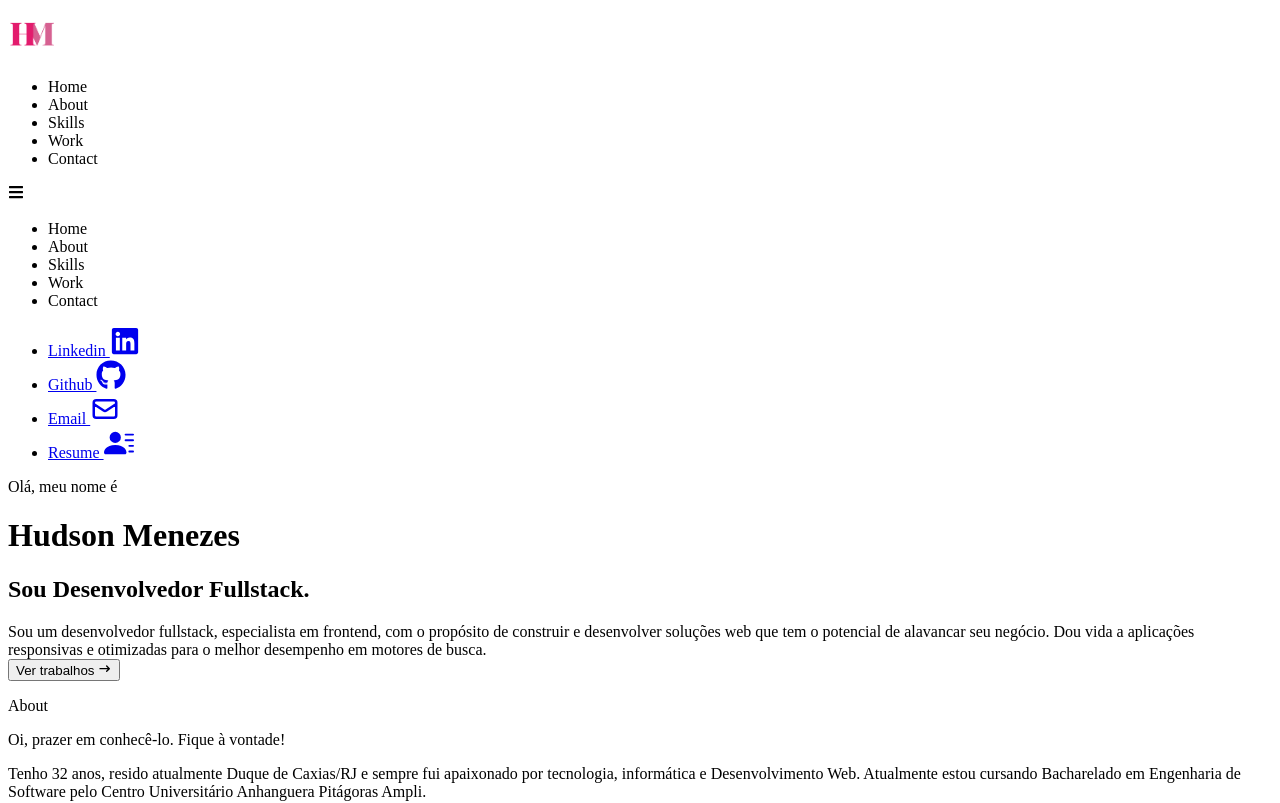
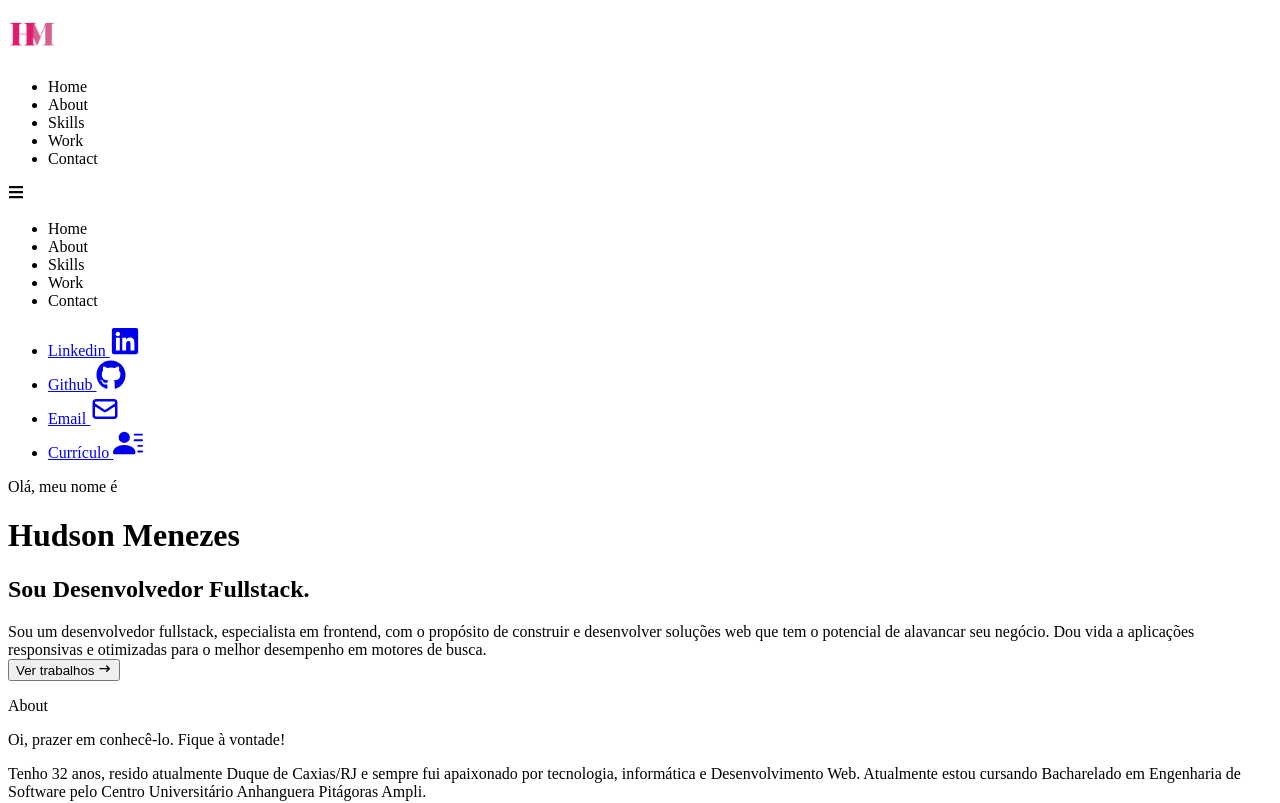
Before and after one commit to HudsonMenezes/reactjs-portfolio, a React (Vite) app: page / in a window 1280 px wide. Shown: the top 803 px of the page. Built offline with nearby package versions, Linux system fonts and the light colour scheme; the HTML template or start-up script is replaced by a standard one.

Commit message:
resume added

```diff
--- a/src/components/Navbar.jsx
+++ b/src/components/Navbar.jsx
@@ -119,10 +119,11 @@ export const Navbar = () => {
           </li>
           <li className="w-[160px] h-[60px] flex justify-between items-center ml-[-100px] hover:ml-[-10px] duration-300 bg-[#565f69]">
             <a
-              href="/"
+              href="https://drive.google.com/file/d/1NtNnUVb_NptENP_Bsn9i2jKzpQtA31fs/view?usp=share_link"
+              target="_blank"
               className="flex justify-between items-center w-full text-gray-300"
             >
-              Resume <BsFillPersonLinesFill size={30} />
+              Currículo <BsFillPersonLinesFill size={30} />
             </a>
           </li>
         </ul>
```
